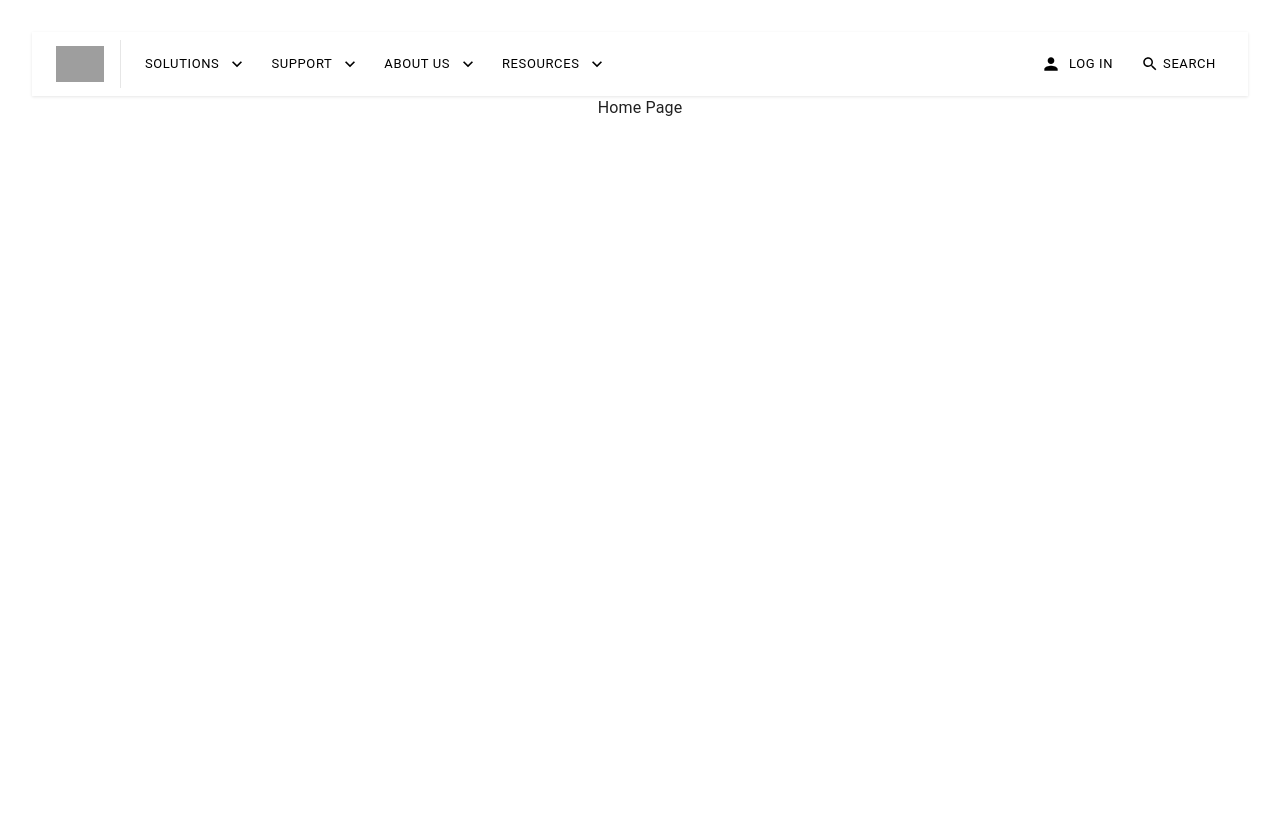
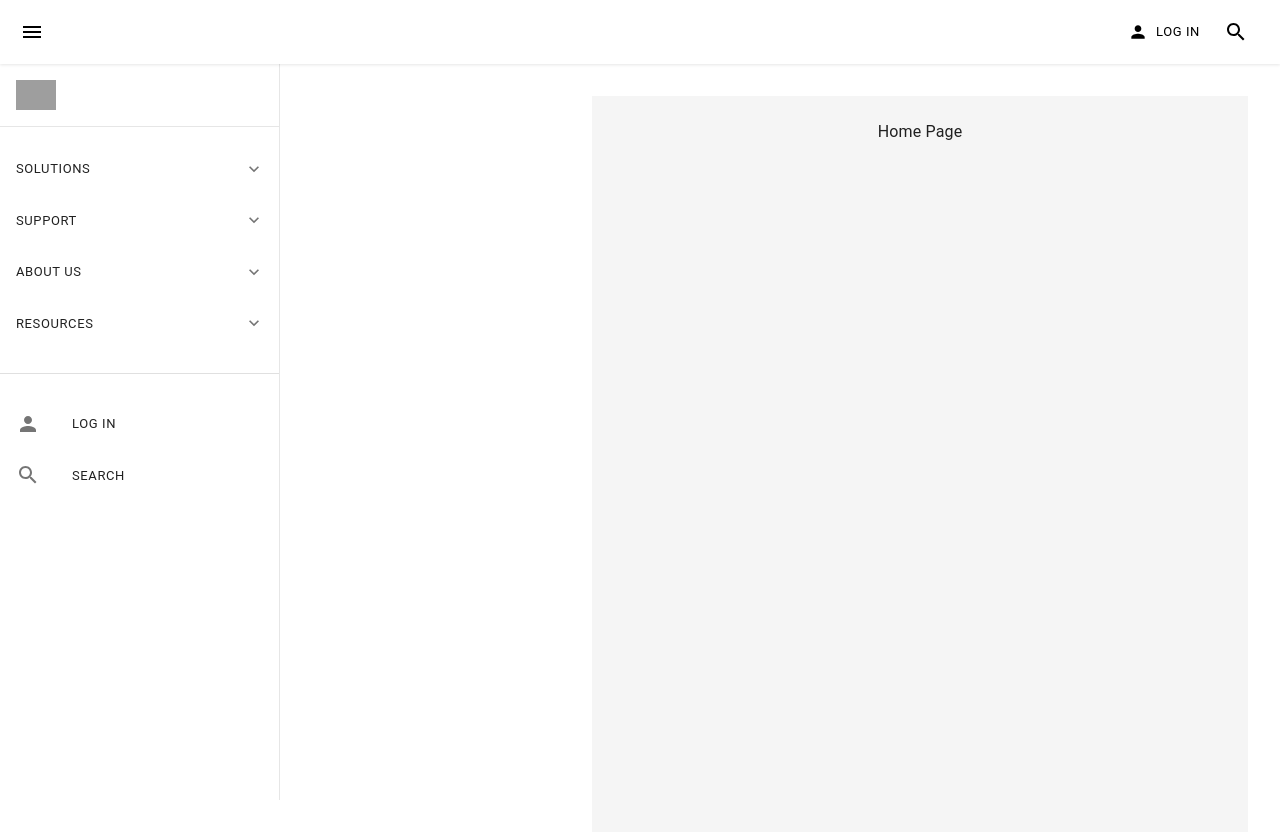
Before and after one commit to yashbhavsar3004/UI_metlif, a React (Vite) app: page / in a window 1280 px wide. Shown: the top 838 px of the page. Before the commit the page ends 800 px from the top, so only its background shows below. Built offline with nearby package versions, Linux system fonts and the light colour scheme; grey boxes are pictures that could not be loaded.

Commit message:
made sidenavbar

```diff
--- a/src/App.jsx
+++ b/src/App.jsx
@@ -1,15 +1,46 @@
 import { BrowserRouter, Routes, Route } from 'react-router-dom'
-import Navbar from './pages/Navbar'
+import { Box } from '@mui/material'
+import { SidebarProvider, useSidebar } from './contexts/SidebarContext'
+import Navbar, { drawerWidth } from './pages/Navbar'
 import './App.css'
+
+const MainContent = () => {
+  const { sidebarOpen } = useSidebar();
+
+  return (
+    <Box
+      component="main"
+      sx={{
+        flexGrow: 1,
+        p: 3,
+        mt: 8, // Account for AppBar height
+        minHeight: 'calc(100vh - 64px)',
+        backgroundColor: '#f5f5f5',
+        ml: sidebarOpen ? `${drawerWidth}px` : 0,
+        transition: (theme) =>
+          theme.transitions.create('margin', {
+            easing: theme.transitions.easing.sharp,
+            duration: theme.transitions.duration.enteringScreen,
+          }),
+      }}
+    >
+      <Routes>
+        <Route path="/" element={<div>Home Page</div>} />
+        {/* Add more routes here */}
+      </Routes>
+    </Box>
+  );
+};
 
 function App() {
   return (
     <BrowserRouter>
-      <Navbar />
-      <Routes>
-        <Route path="/" element={<div>Home Page</div>} />
-        {/* Add more routes here */}
-      </Routes>
+      <SidebarProvider>
+        <Box sx={{ display: 'flex' }}>
+          <Navbar />
+          <MainContent />
+        </Box>
+      </SidebarProvider>
     </BrowserRouter>
   )
 }
--- /dev/null
+++ b/src/contexts/SidebarContext.jsx
@@ -0,0 +1,25 @@
+import { createContext, useContext, useState } from 'react';
+
+const SidebarContext = createContext();
+
+export const useSidebar = () => {
+  const context = useContext(SidebarContext);
+  if (!context) {
+    throw new Error('useSidebar must be used within SidebarProvider');
+  }
+  return context;
+};
+
+export const SidebarProvider = ({ children }) => {
+  const [sidebarOpen, setSidebarOpen] = useState(true);
+
+  const toggleSidebar = () => {
+    setSidebarOpen((prev) => !prev);
+  };
+
+  return (
+    <SidebarContext.Provider value={{ sidebarOpen, toggleSidebar }}>
+      {children}
+    </SidebarContext.Provider>
+  );
+};
--- a/src/pages/Navbar.jsx
+++ b/src/pages/Navbar.jsx
@@ -3,19 +3,18 @@ import {
   AppBar,
   Toolbar,
   Box,
-  Button,
-  Menu,
-  MenuItem,
-  IconButton,
   Drawer,
   List,
   ListItem,
   ListItemButton,
   ListItemText,
+  ListItemIcon,
   Divider,
   Typography,
-  Container,
+  IconButton,
+  Collapse,
   Stack,
+  Button,
 } from "@mui/material";
 import {
   Menu as MenuIcon,
@@ -23,109 +22,190 @@ import {
   Person as PersonIcon,
   Search as SearchIcon,
   ExpandMore as ExpandMoreIcon,
+  ExpandLess as ExpandLessIcon,
 } from "@mui/icons-material";
 import { Link } from "react-router-dom";
+import { useSidebar } from "../contexts/SidebarContext";
+
+export const drawerWidth = 280;
 
 const Navbar = () => {
-  const [mobileOpen, setMobileOpen] = useState(false);
-  const [anchorEls, setAnchorEls] = useState({});
+  const { sidebarOpen, toggleSidebar } = useSidebar();
+  const [expandedItems, setExpandedItems] = useState({});
+  const [imageError, setImageError] = useState({});
 
-  const navItems = ["SOLUTIONS", "SUPPORT", "ABOUT US", "RESOURCES"];
-
-  const handleToggleMobile = () => {
-    setMobileOpen((prev) => !prev);
+  const handleImageError = (location) => {
+    setImageError((prev) => ({ ...prev, [location]: true }));
   };
 
-  const handleMenuOpen = (event, key) => {
-    setAnchorEls((prev) => ({
+  const navItems = [
+    {
+      label: "SOLUTIONS",
+      subItems: ["Example link 1", "Example link 2", "Example link 3"],
+    },
+    {
+      label: "SUPPORT",
+      subItems: ["Example link 1", "Example link 2", "Example link 3"],
+    },
+    {
+      label: "ABOUT US",
+      subItems: ["Example link 1", "Example link 2", "Example link 3"],
+    },
+    {
+      label: "RESOURCES",
+      subItems: ["Example link 1", "Example link 2", "Example link 3"],
+    },
+  ];
+
+
+  const handleToggleExpand = (label) => {
+    setExpandedItems((prev) => ({
       ...prev,
-      [key]: event.currentTarget,
+      [label]: !prev[label],
     }));
   };
 
-  const handleMenuClose = (key) => {
-    setAnchorEls((prev) => ({
-      ...prev,
-      [key]: null,
-    }));
-  };
+  const sidebarContent = (
+    <Box sx={{ width: drawerWidth, height: "100%" }}>
+      {/* Logo Section */}
+      <Box
+        sx={{
+          display: "flex",
+          alignItems: "center",
+          justifyContent: "space-between",
+          p: 2,
+          borderBottom: "1px solid #e6e6e6",
+        }}
+      >
+        <Box
+          component={Link}
+          to="/"
+          sx={{
+            display: "flex",
+            alignItems: "center",
+            textDecoration: "none",
+          }}
+        >
+          {!imageError.sidebar ? (
+            <Box
+              component="img"
+              src="https://www.metlife.com/content/dam/metlifecom/us/icons-header/MetLife.png"
+              alt="MetLife"
+              crossOrigin="anonymous"
+              onError={() => handleImageError('sidebar')}
+              sx={{
+                height: 30,
+                display: "block",
+                maxWidth: "100%",
+                objectFit: "contain",
+              }}
+            />
+          ) : (
+            <Typography
+              variant="h6"
+              sx={{
+                fontWeight: 700,
+                color: "#0066cc",
+                fontSize: "1.25rem",
+              }}
+            >
+              MetLife
+            </Typography>
+          )}
+        </Box>
+        <IconButton
+          onClick={toggleSidebar}
+          sx={{ display: { sm: "none" } }}
+        >
+          <CloseIcon />
+        </IconButton>
+      </Box>
 
-  const renderDropdownMenu = (label, key) => {
-    const anchorEl = anchorEls[key];
-    const open = Boolean(anchorEl);
-
+      {/* Navigation Items */}
+      <List sx={{ pt: 2 }}>
+        {navItems.map((item) => {
+          const isExpanded = expandedItems[item.label];
           return (
-      <Box key={key} sx={{ position: "relative" }}>
-        <Button
-          onClick={(e) => handleMenuOpen(e, key)}
-          endIcon={<ExpandMoreIcon />}
+            <React.Fragment key={item.label}>
+              <ListItem disablePadding>
+                <ListItemButton
+                  onClick={() => handleToggleExpand(item.label)}
                   sx={{
-            color: "inherit",
-            textTransform: "uppercase",
-            fontSize: "0.8125rem",
-            letterSpacing: "0.6px",
-            fontWeight: 400,
+                    py: 1.5,
+                    px: 2,
                     "&:hover": {
-              backgroundColor: "rgba(255, 255, 255, 0.08)",
+                      backgroundColor: "rgba(0, 0, 0, 0.04)",
                     },
                   }}
                 >
-          {label}
-        </Button>
-        <Menu
-          anchorEl={anchorEl}
-          open={open}
-          onClose={() => handleMenuClose(key)}
-          MenuListProps={{
-            "aria-labelledby": key,
+                  <ListItemText
+                    primary={item.label}
+                    primaryTypographyProps={{
+                      fontSize: "0.8125rem",
+                      textTransform: "uppercase",
+                      letterSpacing: "0.6px",
+                      fontWeight: 400,
                     }}
-          PaperProps={{
-            sx: {
-              mt: 1.5,
-              minWidth: 200,
-              boxShadow: "0 8px 24px rgba(0,0,0,0.08)",
+                  />
+                  <ListItemIcon sx={{ minWidth: "auto" }}>
+                    {isExpanded ? (
+                      <ExpandLessIcon fontSize="small" />
+                    ) : (
+                      <ExpandMoreIcon fontSize="small" />
+                    )}
+                  </ListItemIcon>
+                </ListItemButton>
+              </ListItem>
+              <Collapse in={isExpanded} timeout="auto" unmountOnExit>
+                <List component="div" disablePadding>
+                  {item.subItems.map((subItem, index) => (
+                    <ListItem key={index} disablePadding>
+                      <ListItemButton
+                        component={Link}
+                        to="#"
+                        sx={{
+                          pl: 4,
+                          py: 1,
+                          "&:hover": {
+                            backgroundColor: "rgba(0, 0, 0, 0.04)",
                           },
                         }}
                       >
-          <MenuItem onClick={() => handleMenuClose(key)}>
-            Example link 1
-          </MenuItem>
-          <MenuItem onClick={() => handleMenuClose(key)}>
-            Example link 2
-          </MenuItem>
-          <MenuItem onClick={() => handleMenuClose(key)}>
-            Example link 3
-          </MenuItem>
-        </Menu>
-      </Box>
-    );
-  };
-
-  const mobileMenu = (
-    <Box
-      onClick={handleToggleMobile}
-      onKeyDown={handleToggleMobile}
-      sx={{ width: "auto" }}
-    >
-      <List>
-        {navItems.map((item, index) => (
-          <ListItem key={item} disablePadding>
-            <ListItemButton component={Link} to="#" sx={{ py: 1.5 }}>
                         <ListItemText
-                primary={item}
+                          primary={subItem}
                           primaryTypographyProps={{
                             fontSize: "0.875rem",
-                  textTransform: "uppercase",
-                  letterSpacing: "0.6px",
                           }}
                         />
                       </ListItemButton>
                     </ListItem>
                   ))}
-        <Divider sx={{ my: 1 }} />
+                </List>
+              </Collapse>
+            </React.Fragment>
+          );
+        })}
+      </List>
+
+      <Divider sx={{ my: 2 }} />
+
+      {/* Utilities Section */}
+      <List>
         <ListItem disablePadding>
-          <ListItemButton component={Link} to="#" sx={{ py: 1.5 }}>
-            <PersonIcon sx={{ mr: 1, fontSize: "1.125rem" }} />
+          <ListItemButton
+            component={Link}
+            to="#"
+            sx={{
+              py: 1.5,
+              px: 2,
+              "&:hover": {
+                backgroundColor: "rgba(0, 0, 0, 0.04)",
+              },
+            }}
+          >
+            <ListItemIcon>
+              <PersonIcon />
+            </ListItemIcon>
             <ListItemText
               primary="LOG IN"
               primaryTypographyProps={{
@@ -137,8 +217,18 @@ const Navbar = () => {
           </ListItemButton>
         </ListItem>
         <ListItem disablePadding>
-          <ListItemButton sx={{ py: 1.5 }}>
-            <SearchIcon sx={{ mr: 1, fontSize: "1.125rem" }} />
+          <ListItemButton
+            sx={{
+              py: 1.5,
+              px: 2,
+              "&:hover": {
+                backgroundColor: "rgba(0, 0, 0, 0.04)",
+              },
+            }}
+          >
+            <ListItemIcon>
+              <SearchIcon />
+            </ListItemIcon>
             <ListItemText
               primary="SEARCH"
               primaryTypographyProps={{
@@ -154,91 +244,62 @@ const Navbar = () => {
   );
 
   return (
+    <>
+      {/* Top AppBar */}
       <AppBar
-      position="static"
+        position="fixed"
         sx={{
           backgroundColor: "#fff",
           color: "#000",
           boxShadow: "0 1px 3px rgba(0,0,0,0.1)",
+          zIndex: (theme) => theme.zIndex.drawer + 1,
         }}
       >
-      <Container maxWidth="xl">
-        <Toolbar
-          disableGutters
-          sx={{
-            minHeight: { xs: 56, sm: 64 },
-            justifyContent: "space-between",
-            py: 1,
-          }}
-        >
-          {/* Mobile menu button */}
+        <Toolbar>
           <IconButton
             color="inherit"
-            aria-label="toggle navigation"
             edge="start"
-            onClick={handleToggleMobile}
-            sx={{ mr: 1, display: { md: "none" } }}
+            onClick={toggleSidebar}
+            sx={{ mr: 2 }}
           >
-            {mobileOpen ? <CloseIcon /> : <MenuIcon />}
+            <MenuIcon />
           </IconButton>
-
-          {/* Logo */}
           <Box
             component={Link}
             to="/"
             sx={{
-              display: "flex",
+              display: { xs: "flex", sm: "none" },
               alignItems: "center",
               textDecoration: "none",
-              mr: { xs: 1, sm: 2 },
             }}
           >
+            {!imageError.appbar ? (
               <Box
                 component="img"
-              src="/content/dam/metlifecom/us/icons-header/MetLife.png"
+                src="https://www.metlife.com/content/dam/metlifecom/us/icons-header/MetLife.png"
                 alt="MetLife"
+                onError={() => handleImageError('appbar')}
                 sx={{
-                height: 36,
+                  height: 30,
                   display: "block",
+                  maxWidth: "100%",
                 }}
               />
-          </Box>
-
-          {/* Logo divider */}
-          <Divider
-            orientation="vertical"
-            flexItem
+            ) : (
+              <Typography
+                variant="h6"
                 sx={{
-              display: { xs: "none", sm: "block" },
-              mr: 2,
-              borderColor: "#e6e6e6",
-            }}
-          />
-
-          {/* Desktop Navigation */}
-          <Box
-            sx={{
-              flexGrow: 1,
-              display: { xs: "none", md: "flex" },
-              gap: 1.5,
-              alignItems: "center",
+                  fontWeight: 700,
+                  color: "#0066cc",
+                  fontSize: "1rem",
                 }}
               >
-            {navItems.map((item, index) => {
-              const key = `section${index + 1}`;
-              return renderDropdownMenu(item, key);
-            })}
+                MetLife
+              </Typography>
+            )}
           </Box>
-
-          {/* Utilities: Login + Search */}
-          <Stack
-            direction="row"
-            spacing={1.5}
-            sx={{
-              display: { xs: "none", sm: "flex" },
-              alignItems: "center",
-            }}
-          >
+          <Box sx={{ flexGrow: 1 }} />
+          <Stack direction="row" spacing={1} sx={{ display: { xs: "none", sm: "flex" } }}>
             <Button
               component={Link}
               to="#"
@@ -249,7 +310,6 @@ const Navbar = () => {
                 fontSize: "0.8125rem",
                 letterSpacing: "0.6px",
                 fontWeight: 400,
-                minWidth: "auto",
                 "&:hover": {
                   backgroundColor: "rgba(0, 0, 0, 0.04)",
                 },
@@ -261,57 +321,48 @@ const Navbar = () => {
               color="inherit"
               aria-label="search"
               sx={{
-                textTransform: "uppercase",
-                fontSize: "0.8125rem",
-                letterSpacing: "0.6px",
                 "&:hover": {
                   backgroundColor: "rgba(0, 0, 0, 0.04)",
                 },
               }}
             >
-              <Box
-                sx={{
-                  display: "flex",
-                  alignItems: "center",
-                  gap: 0.5,
-                }}
-              >
-                <SearchIcon sx={{ fontSize: "1.125rem" }} />
-                <Typography
-                  component="span"
-                  sx={{
-                    fontSize: "0.8125rem",
-                    letterSpacing: "0.6px",
-                    display: { xs: "none", sm: "inline" },
-                  }}
-                >
-                  SEARCH
-                </Typography>
-              </Box>
+              <SearchIcon />
             </IconButton>
           </Stack>
         </Toolbar>
-      </Container>
+      </AppBar>
 
-      {/* Mobile Drawer */}
+      {/* Left Sidebar Drawer */}
       <Drawer
+        variant="persistent"
         anchor="left"
-        open={mobileOpen}
-        onClose={handleToggleMobile}
-        ModalProps={{
-          keepMounted: true, // Better open performance on mobile
-        }}
-        PaperProps={{
-          sx: {
-            width: { xs: "80%", sm: 280 },
+        open={sidebarOpen}
+        sx={{
+          width: sidebarOpen ? drawerWidth : 0,
+          flexShrink: 0,
+          transition: (theme) =>
+            theme.transitions.create("width", {
+              easing: theme.transitions.easing.sharp,
+              duration: theme.transitions.duration.enteringScreen,
+            }),
+          "& .MuiDrawer-paper": {
+            width: drawerWidth,
+            boxSizing: "border-box",
+            borderRight: "1px solid #e6e6e6",
             top: 64,
-            boxShadow: "0 8px 24px rgba(0,0,0,0.08)",
+            height: "calc(100% - 64px)",
+            transition: (theme) =>
+              theme.transitions.create("width", {
+                easing: theme.transitions.easing.sharp,
+                duration: theme.transitions.duration.enteringScreen,
+              }),
+            overflowX: "hidden",
           },
         }}
       >
-        {mobileMenu}
+        {sidebarContent}
       </Drawer>
-    </AppBar>
+    </>
   );
 };
 
```
Lines whose indentation alone changed are shown as unchanged.
